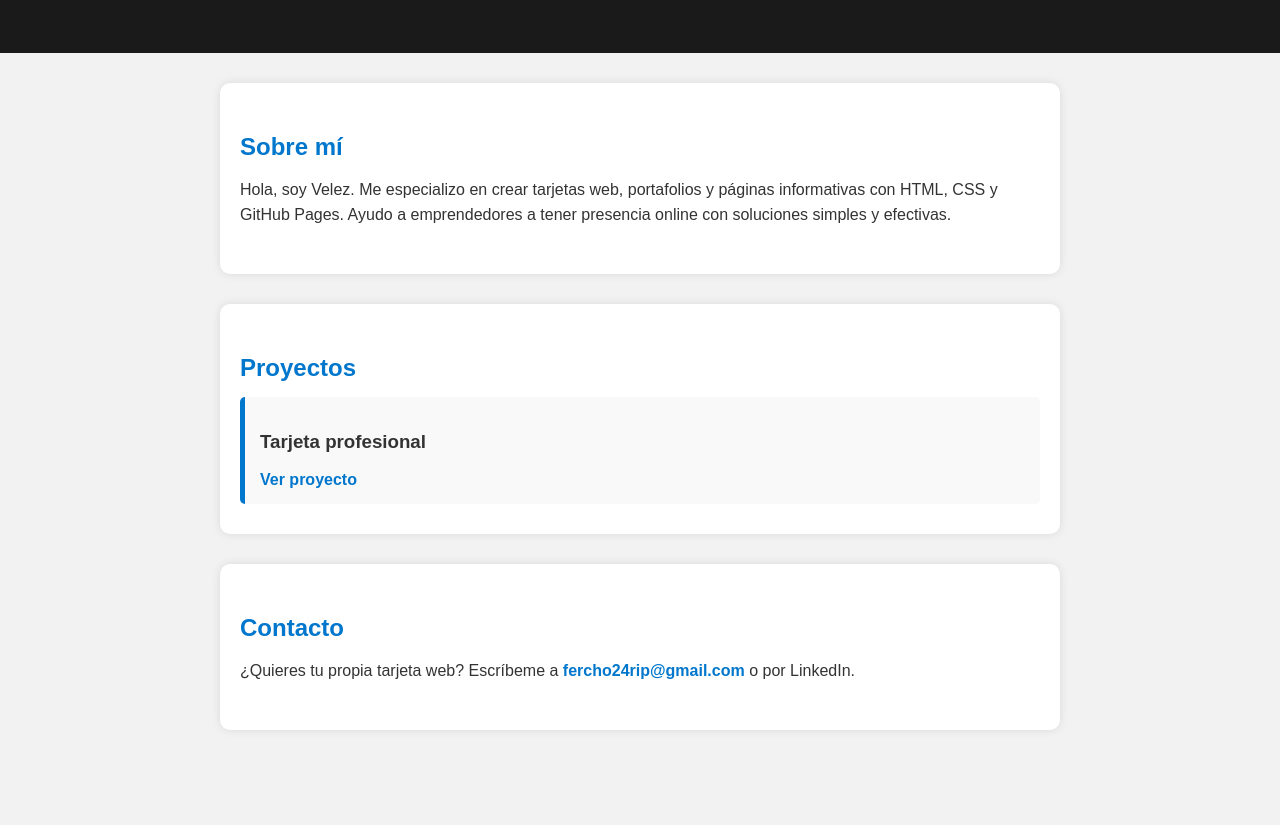
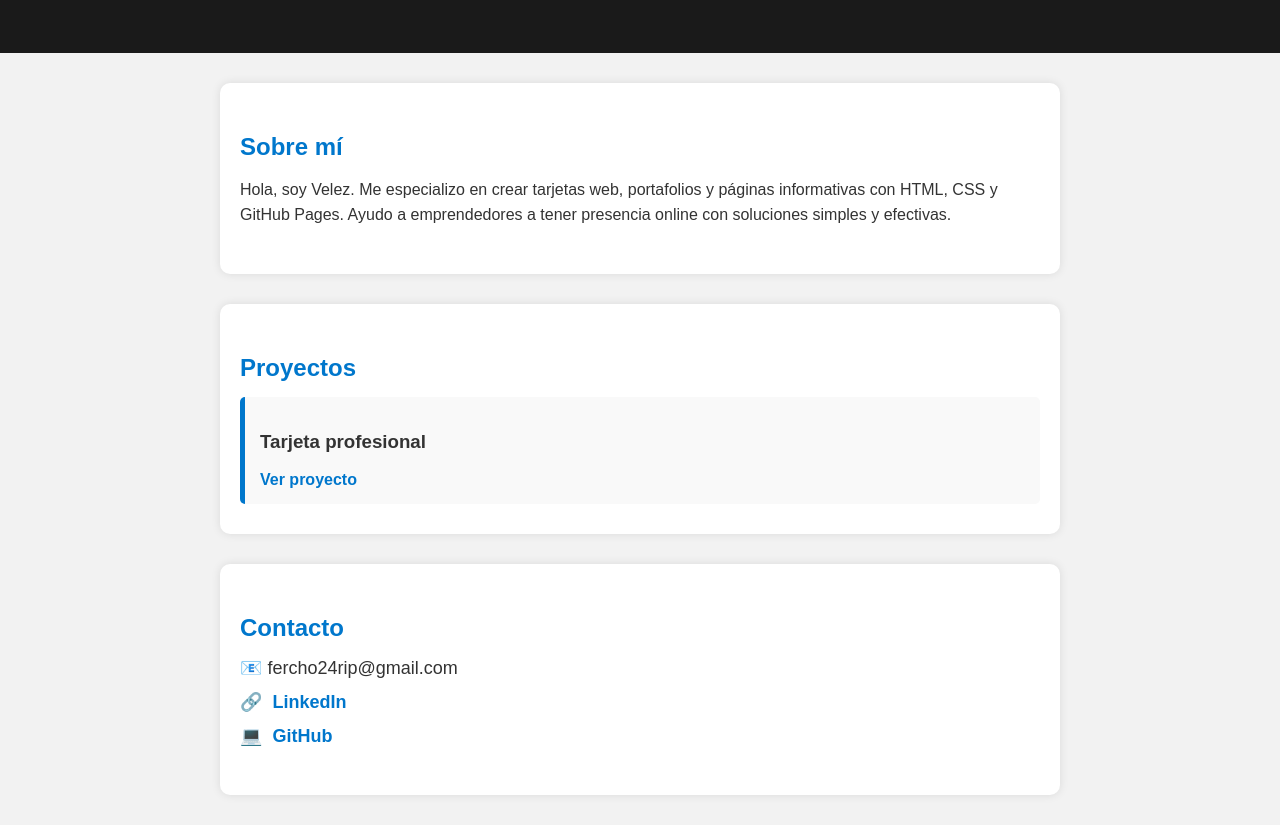
Before and after one commit to velezdev21/portafolio-velez, a plain HTML site: page index.html in a window 1280 px wide. Shown: the part 141-966 px from the top of the page. Before the commit the page ends 901 px from the top, so only its background shows below. Drawn offline with Linux system fonts and the light colour scheme.

Commit message:
Add files via upload

```diff
--- a/index.html
+++ b/index.html
@@ -8,13 +8,13 @@
 </head>
 <body>
 
-  <!-- 🧠 HEADER: Mi y título profesional -->
+  <!-- 🧠 HEADER: Tu nombre y título profesional -->
   <header>
     <h1>VelezDev</h1>
     <p>Desarrollador web freelance</p>
   </header>
 
-  <!-- 🧠 SOBRE MÍ:Presentación -->
+  <!-- 🧠 SOBRE MÍ: Breve presentación -->
   <section id="sobre-mi">
     <h2>Sobre mí</h2>
     <p>
@@ -23,7 +23,7 @@
     </p>
   </section>
 
-  <!-- 🧠 PROYECTOS: Aquí mis proyectos -->
+  <!-- 🧠 PROYECTOS: Aquí mostrarás tus trabajos -->
   <section id="proyectos">
     <h2>Proyectos</h2>
     <div class="proyecto">
@@ -32,12 +32,16 @@
     </div>
   </section>
 
-  <!-- 🧠 CONTACTO -->
+  <!-- 🧠 CONTACTO-->
   <section id="contacto">
     <h2>Contacto</h2>
-    <p>
-      ¿Quieres tu propia tarjeta web? Escríbeme a <strong>fercho24rip@gmail.com</strong> o por LinkedIn.
-    </p>
+
+  <ul class="contacto-lista">
+    <li>📧 fercho24rip@gmail.com</li>
+    <li>🔗 <a href="https://www.linkedin.com/in/fernando-velez-a9699131a/" target="_blank">LinkedIn</a></li>
+    <li>💻 <a href="https://github.com/velezdev21" target="_blank">GitHub</a></li>
+  </ul>
+
   </section>
 
 </body>
--- a/style.css
+++ b/style.css
@@ -57,3 +57,30 @@ section p {
 #contacto strong {
   color: #0077cc;
 }
+
+/* 🔹 CONTACTO LISTA */
+.contacto-lista {
+  list-style: none;
+  padding: 0;
+  margin-top: 15px;
+  font-size: 18px;
+}
+
+.contacto-lista li {
+  margin-bottom: 12px;
+  display: flex;
+  align-items: center;
+  gap: 10px;
+}
+
+.contacto-lista a {
+  color: #0077cc;
+  text-decoration: none;
+  font-weight: bold;
+  transition: color 0.3s ease;
+}
+
+.contacto-lista a:hover {
+  color: #005fa3;
+  text-decoration: underline;
+}
```
